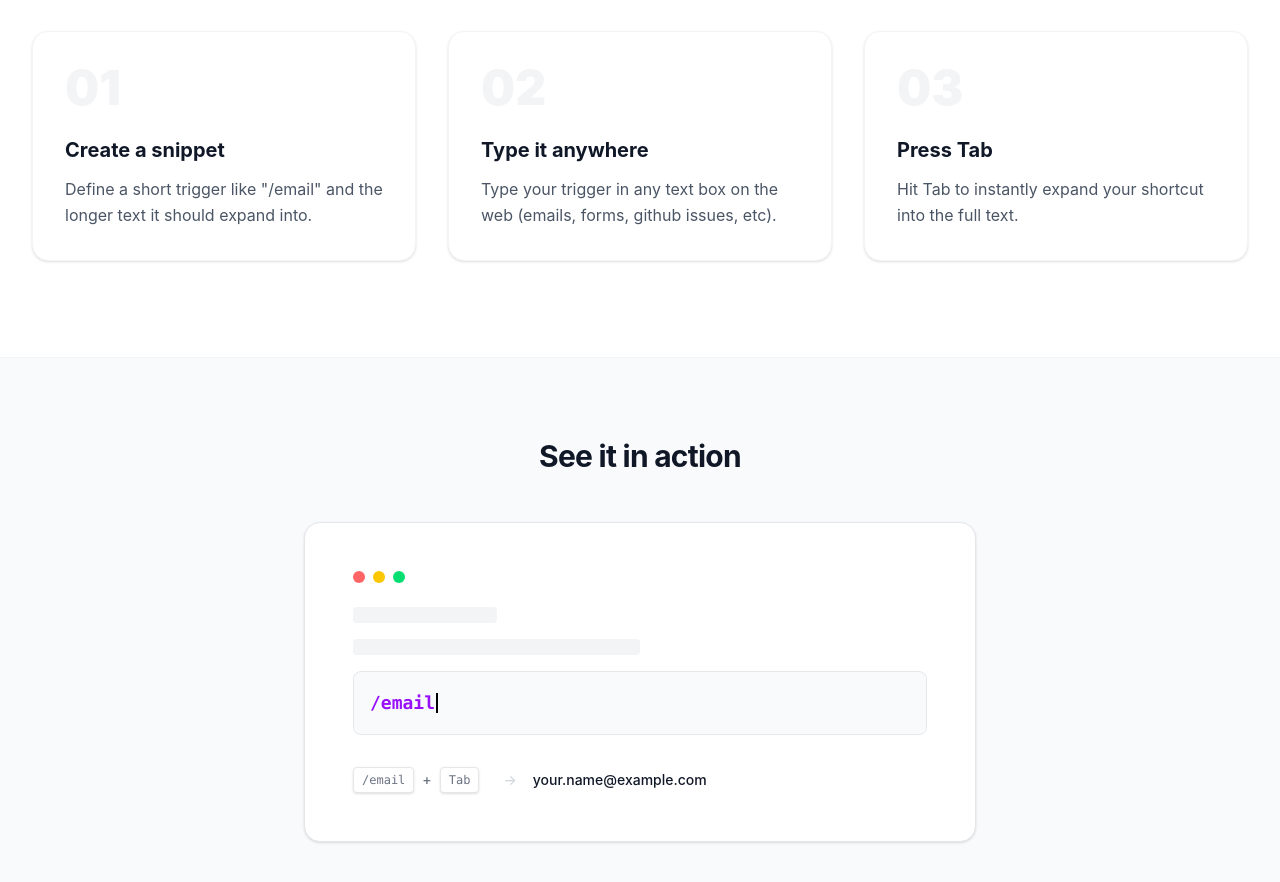
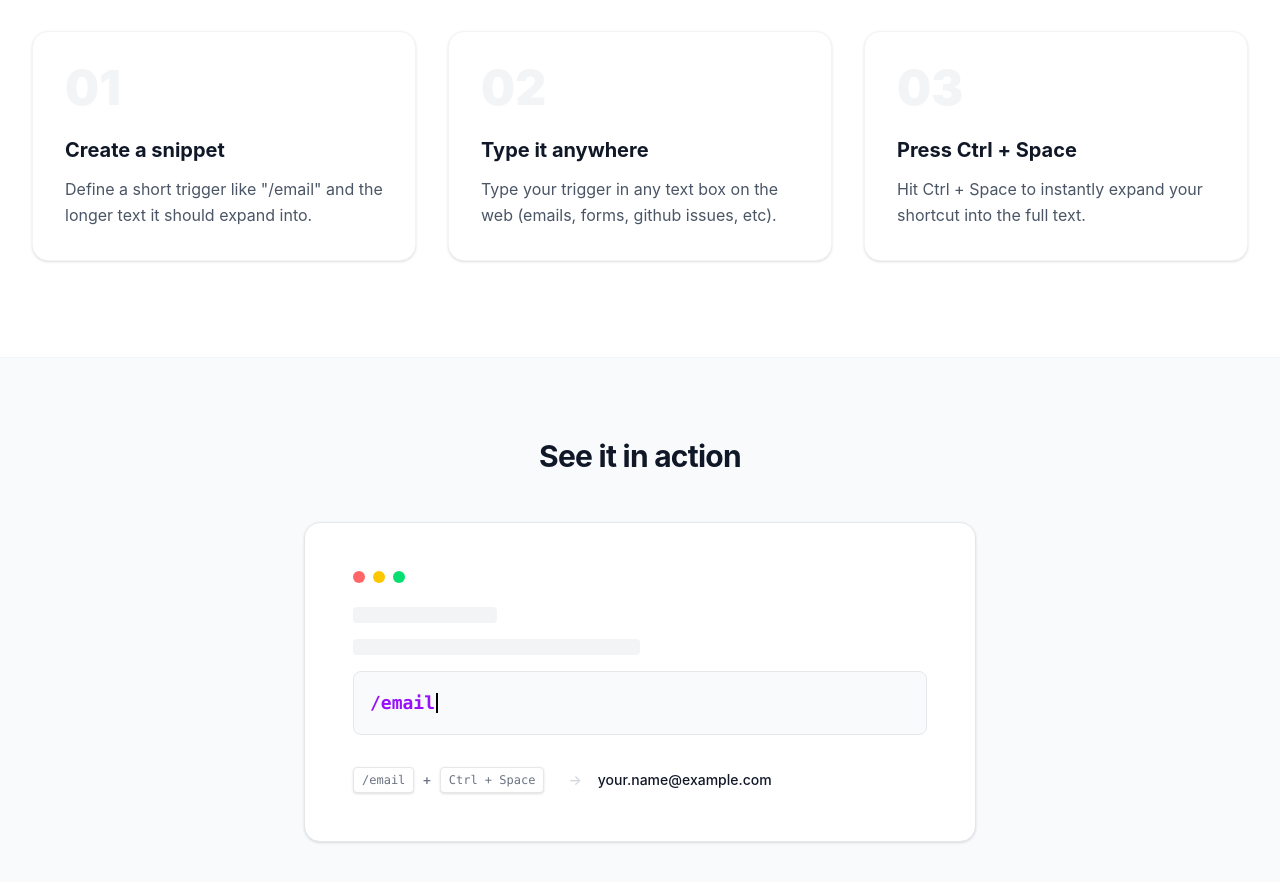
Before and after one commit to vishalsingh-data/Fillin, a React (Vite) app in the folder apps/landing/frontend/: page / in a window 1280 px wide. Shown: the part 680-1562 px from the top of the page. Built offline with nearby package versions, Linux system fonts and the light colour scheme.

Commit message:
docs(landing): update trigger hotkey references from Tab to Ctrl+Space

```diff
--- a/apps/landing/frontend/src/components/HowItWorks.tsx
+++ b/apps/landing/frontend/src/components/HowItWorks.tsx
@@ -14,8 +14,8 @@ export const HowItWorks = () => {
     },
     {
       step: '03',
-      title: 'Press Tab',
-      description: 'Hit Tab to instantly expand your shortcut into the full text.'
+      title: 'Press Ctrl + Space',
+      description: 'Hit Ctrl + Space to instantly expand your shortcut into the full text.'
     }
   ];
 
--- a/apps/landing/frontend/src/components/ProductDemo.tsx
+++ b/apps/landing/frontend/src/components/ProductDemo.tsx
@@ -58,7 +58,7 @@ export const ProductDemo = () => {
               <div className="flex items-center">
                 <kbd className="px-2 py-1 bg-white border border-gray-200 rounded shadow-sm text-xs font-mono mr-2">/email</kbd>
                 <span>+</span>
-                <kbd className="px-2 py-1 bg-white border border-gray-200 rounded shadow-sm text-xs font-mono mx-2">Tab</kbd>
+                <kbd className="px-2 py-1 bg-white border border-gray-200 rounded shadow-sm text-xs font-mono mx-2">Ctrl + Space</kbd>
               </div>
               <span className="text-gray-300">→</span>
               <span className="text-gray-900">your.name@example.com</span>
```
